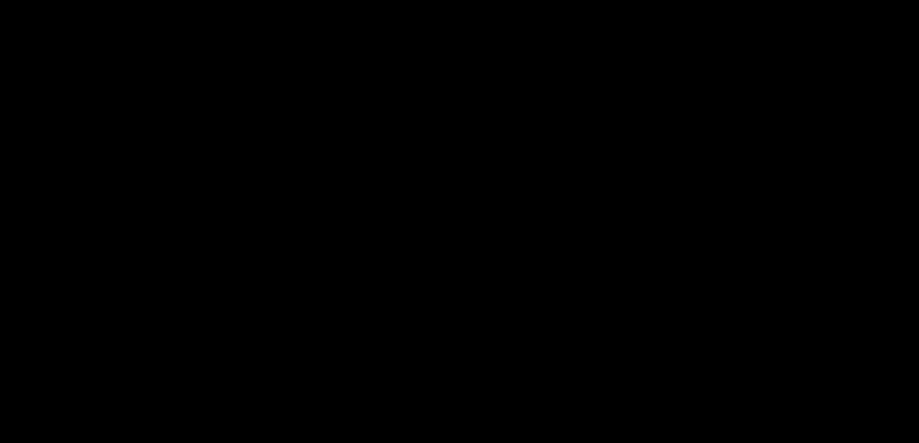
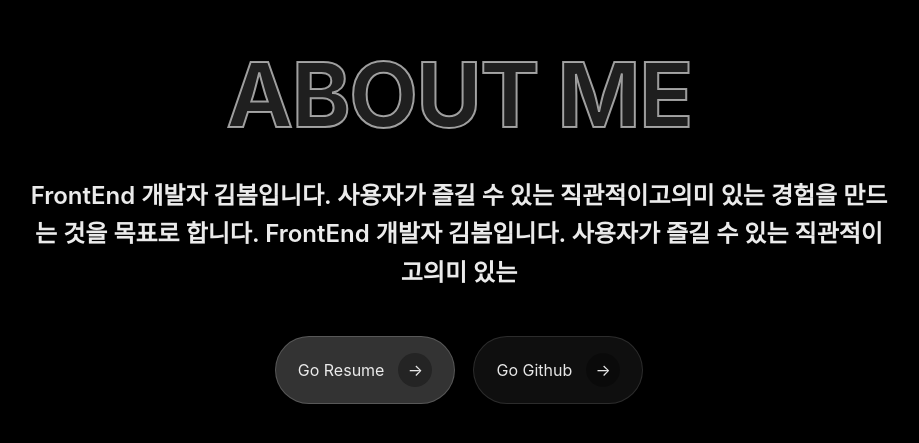
Before and after one commit to bom0320/web-portfolio, a Next.js app: page / in a window 1280 px wide. Shown: the part 1521-1964 px from the top of the page, without its empty margins (181-1100 px from the left). Before the commit the page ends 1406 px from the top, so only its background shows below. Built offline with nearby package versions, Linux system fonts and the light colour scheme.

Commit message:
feat: about basic structure

```diff
--- a/src/components/sections/AboutSection.tsx
+++ b/src/components/sections/AboutSection.tsx
@@ -1,7 +1,29 @@
+"use client";
+
 export default function AboutPage() {
   return (
-    <section id="about" className="about">
-      <div className="about_inner"></div>
+    <section id="about" className="about-hero">
+      <div className="about-hero__inner">
+        <h2 className="about-hero__title">ABOUT ME</h2>
+
+        <p className="about-hero__desc">
+          FrontEnd 개발자 김봄입니다. 사용자가 즐길 수 있는 직관적이고의미 있는
+          경험을 만드는 것을 목표로 합니다. FrontEnd 개발자 김봄입니다. 사용자가
+          즐길 수 있는 직관적이고의미 있는
+        </p>
+
+        <div className="about-hero__cta">
+          <a className="about-hero__btn about-hero__btn--primary" href="#">
+            <span>Go Resume</span>
+            <span className="about-hero__icon">→</span>
+          </a>
+
+          <a className="about-hero__btn" href="#">
+            <span>Go Github</span>
+            <span className="about-hero__icon">→</span>
+          </a>
+        </div>
+      </div>
     </section>
   );
 }
--- a/src/styles/index.scss
+++ b/src/styles/index.scss
@@ -15,7 +15,7 @@
 
 // sections
 @import "sections/hero";
-@import "sections/about";
+@import "sections/about-hero";
 @import "sections/skills";
 @import "sections/projects";
 @import "sections/contact";
--- /dev/null
+++ b/src/styles/sections/_about-hero.scss
@@ -0,0 +1,80 @@
+.about-hero {
+  min-height: 100vh;
+  display: grid;
+  place-items: center;
+
+  // 네 사이트가 이미 배경/그라데이션 갖고 있으면 여기서 안 줘도 됨
+  // background: #000;
+  padding: 120px 0 80px; // 상단 헤더 공간 고려
+}
+
+.about-hero__inner {
+  width: min(980px, calc(100% - 64px));
+  text-align: center;
+}
+
+.about-hero__title {
+  font-size: clamp(56px, 7vw, 96px);
+  letter-spacing: -0.02em;
+
+  // 지금 스샷처럼 "아웃라인" 느낌이면 이걸로
+  color: rgba(255, 255, 255, 0.12);
+  -webkit-text-stroke: 2px rgba(255, 255, 255, 0.6);
+
+  margin-bottom: 28px;
+}
+
+.about-hero__desc {
+  font-size: clamp(18px, 2vw, 24px);
+  line-height: 1.6;
+  font-weight: 600;
+  color: rgba(255, 255, 255, 0.92);
+
+  width: min(860px, 100%);
+  margin: 0 auto 44px;
+
+  // 문장이 길어질 때 너무 답답하면 약간만
+  // text-wrap: balance; // (지원 브라우저만)
+}
+
+.about-hero__cta {
+  display: flex;
+  justify-content: center;
+  gap: 18px;
+}
+
+.about-hero__btn {
+  display: inline-flex;
+  align-items: center;
+  gap: 14px;
+
+  padding: 16px 22px;
+  border-radius: 999px;
+  text-decoration: none;
+
+  color: rgba(255, 255, 255, 0.9);
+  background: rgba(255, 255, 255, 0.06);
+  border: 1px solid rgba(255, 255, 255, 0.12);
+  backdrop-filter: blur(10px);
+
+  transition: transform 0.2s ease, background 0.2s ease;
+}
+
+.about-hero__btn:hover {
+  transform: translateY(-2px);
+  background: rgba(255, 255, 255, 0.09);
+}
+
+.about-hero__btn--primary {
+  background: rgba(255, 255, 255, 0.2);
+  border-color: rgba(255, 255, 255, 0.18);
+}
+
+.about-hero__icon {
+  display: inline-grid;
+  place-items: center;
+  width: 34px;
+  height: 34px;
+  border-radius: 999px;
+  background: rgba(0, 0, 0, 0.3);
+}
```
Also changed, not shown: src/styles/sections/_about.scss (deleted).
